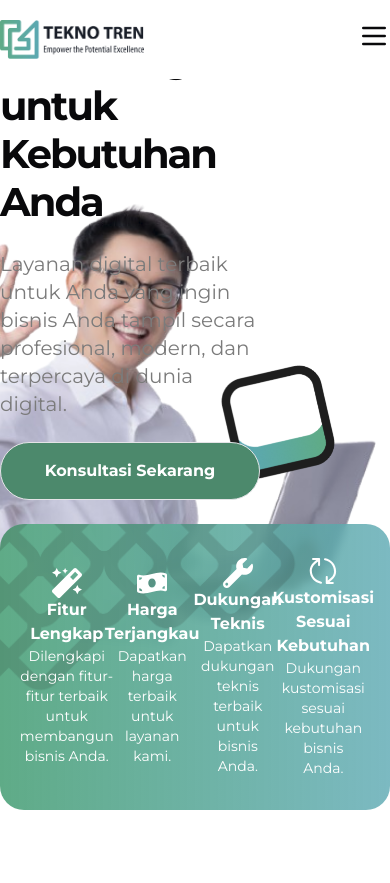
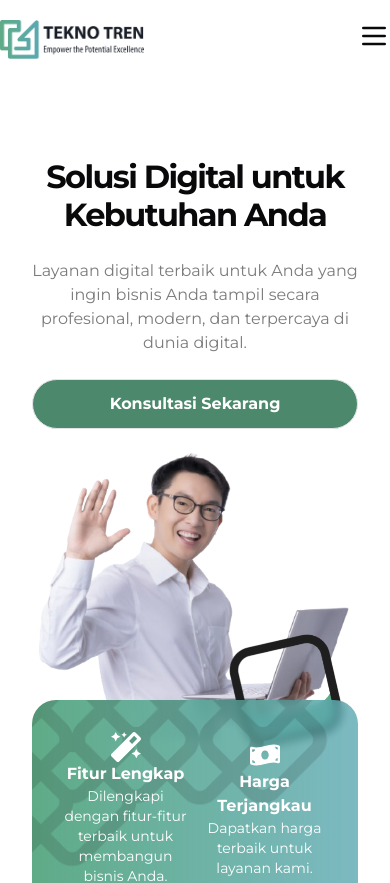
Before and after one commit to Tekno-Tren/tekno-tren.github.io, a Next.js app: page / in a window 390 px wide. Shown: the top 883 px of the page. Built offline with nearby package versions, Linux system fonts and the light colour scheme.

Commit message:
feat: responsive hero in main page

```diff
--- a/components/common/Button.tsx
+++ b/components/common/Button.tsx
@@ -20,10 +20,10 @@ const Button = ({
   return (
     <button
       type={type}
-      className={`flex items-center justify-center gap-3 rounded-full border ${variant} ${full && "w-full"}`}
+      className={`flex items-center justify-center gap-3 rounded-full border ${variant}${full === undefined ? "" : " w-full"}`}
     >
       {icon_start && icon_start}
-      <label className="bold-16 cursor-pointer whitespace-nowrap">
+      <label className="text-xs bold-16 cursor-pointer whitespace-nowrap">
         {title}
       </label>
       {icon_end && icon_end}
--- a/components/sections/Hero.tsx
+++ b/components/sections/Hero.tsx
@@ -24,17 +24,42 @@ const Hero = () => {
     >
       <section
         ref={ref}
-        className="container min-h-screen items-center justify-center flex flex-col gap-20 py-10 md:gap-28 lg:py-20 xl:flex-row"
+        className="container flex min-h-screen max-w-[64rem] flex-col py-10 lg:min-h-[42rem] lg:py-20"
       >
-        <div
-          className="right-0 absolute w-[500px]"
-        >
-          <Image src="/hero-img.png" alt="Hero Image" className="object-cover" width={1200} height={1200} />
+        <div ref={refInfo} className="z-20 flex flex-1 flex-col md:flex-row">
+          <div className="flex w-full md:w-1/2 flex-col justify-center min-h-[60vh] lg:min-h-[36rem]">
+            <h1 className="bold-32 text-center md:text-left md:bold-40 lg:bold-52 tracking-tighter">
+              Solusi Digital untuk Kebutuhan Anda
+            </h1>
+            <p className="mt-6 text-md text-center md:text-left md:text-xl text-gray-30">
+              Layanan digital terbaik untuk Anda yang ingin bisnis Anda tampil
+              secara profesional, modern, dan terpercaya di dunia digital.
+            </p>
+
+            <div className="mt-6 flex md:w-full flex-col gap-3 md:flex-row">
+              <Button
+                type="button"
+                title="Konsultasi Sekarang"
+                variant="btn_dark"
+              />
+            </div>
+          </div>
+          <div className="flex w-full md:w-1/2 flex-col items-center justify-center">
+            <div className="relative md:absolute z-0 max-w-[400px] md:max-w-[600px] -top-24 md:top-auto">
+              <Image
+                src="/hero-img.png"
+                alt="Hero Image"
+                className="object-contain h-full max-h-[80vh] lg:max-h-[48rem]"
+                width={1200}
+                height={1200}
+              />
             </div>
             <motion.div
               variants={fadeIn("up", 0)}
               initial="hidden"
-          animate={inView ? {
+              animate={
+                inView
+                  ? {
                       opacity: 1,
                       y: 0,
                       rotate: [0, 360],
@@ -45,60 +70,64 @@ const Hero = () => {
                           duration: 20,
                           ease: "linear",
                           repeat: Infinity,
-                repeatType: "loop"
+                          repeatType: "loop",
+                        },
+                      },
                     }
+                  : "hidden"
               }
-          } : "hidden"}
               exit="hidden"
-          className="absolute right-10 w-36"
+              className="absolute w-36 self-end"
             >
-          <Image src="/element-1.png" alt="Element Image" className="object-cover" width={144} height={144} />
+              <Image
+                src="/element-1.png"
+                alt="Element Image"
+                className="object-cover"
+                width={144}
+                height={144}
+              />
             </motion.div>
-
-        <div
-          ref={refInfo}
-          className="absolute z-20 flex flex-1 flex-col max-w-[64rem]">
-          <div
-            className="flex flex-col w-8/12"
-          >
-            <h1 className="bold-40 lg:bold-52 tracking-tighter xl:whitespace-nowrap">
-              Solusi Digital untuk Kebutuhan Anda
-            </h1>
-            <p className="text-xl mt-6 text-gray-30">
-              Layanan digital terbaik untuk Anda yang ingin bisnis Anda tampil secara profesional, modern, dan terpercaya di dunia digital.
-            </p>
-
-            <div className="flex w-full flex-col mt-6 gap-3 sm:flex-row">
-              <Button type="button" title="Konsultasi Sekarang" variant="btn_dark" />
           </div>
         </div>
-          <div
-            className="backdrop-blur-sm bg-gradient-to-r from-green-500 to-blue-500/80 rounded-3xl p-8 mt-6 text-white overflow-hidden"
-          >
+        <div className="relative mt-6 z-20 bottom-40 md:bottom-16 overflow-hidden rounded-3xl bg-gradient-to-r from-green-500 to-blue-500/80 p-8 text-white backdrop-blur-sm">
           <div className="absolute -left-24 -top-24 -z-20 opacity-50">
-              <Image src="/element-2.png" alt="Element Image" className="object-cover" width={400} height={400} />
+            <Image
+              src="/element-2.png"
+              alt="Element Image"
+              className="object-cover"
+              width={400}
+              height={400}
+            />
           </div>
-            <div className="grid grid-cols-4 justify-between gap-4 text-center">
-              <div className="flex flex-col justify-center items-center">
-                <FaMagic className="text-3xl"/>
+          <div className="grid grid-cols-2 md:grid-cols-4 justify-between gap-4 text-center">
+            <div className="flex flex-col items-center justify-center">
+              <FaMagic className="text-3xl" />
               <h2 className="font-bold">Fitur Lengkap</h2>
-                <p className="text-sm">Dilengkapi dengan fitur-fitur terbaik untuk membangun bisnis Anda.</p>
+              <p className="text-sm">
+                Dilengkapi dengan fitur-fitur terbaik untuk membangun bisnis
+                Anda.
+              </p>
             </div>
-              <div className="flex flex-col justify-center items-center">
-                <FaMoneyBillWave className="text-3xl"/>
+            <div className="flex flex-col items-center justify-center">
+              <FaMoneyBillWave className="text-3xl" />
               <h2 className="font-bold">Harga Terjangkau</h2>
-                <p className="text-sm">Dapatkan harga terbaik untuk layanan kami.</p>
+              <p className="text-sm">
+                Dapatkan harga terbaik untuk layanan kami.
+              </p>
             </div>
-              <div className="flex flex-col justify-center items-center">
-                <FaWrench className="text-3xl"/>
+            <div className="flex flex-col items-center justify-center">
+              <FaWrench className="text-3xl" />
               <h2 className="font-bold">Dukungan Teknis</h2>
-                <p className="text-sm">Dapatkan dukungan teknis terbaik untuk bisnis Anda.</p>
+              <p className="text-sm">
+                Dapatkan dukungan teknis terbaik untuk bisnis Anda.
+              </p>
             </div>
-              <div className="flex flex-col justify-center items-center">
-                <RxUpdate className="text-3xl"/>
+            <div className="flex flex-col items-center justify-center">
+              <RxUpdate className="text-3xl" />
               <h2 className="font-bold">Kustomisasi Sesuai Kebutuhan</h2>
-                <p className="text-sm">Dukungan kustomisasi sesuai kebutuhan bisnis Anda.</p>
-              </div>
+              <p className="text-sm">
+                Dukungan kustomisasi sesuai kebutuhan bisnis Anda.
+              </p>
             </div>
           </div>
         </div>
```
Lines whose indentation alone changed are shown as unchanged.
